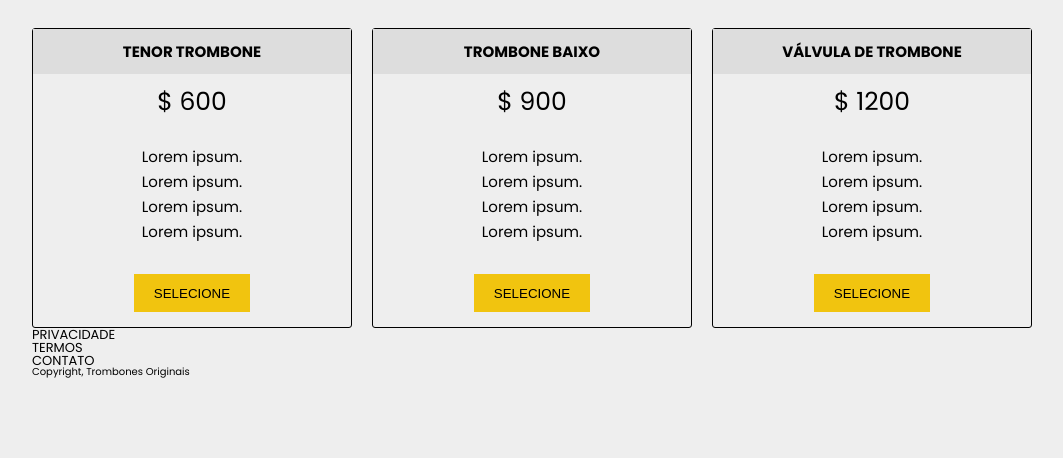
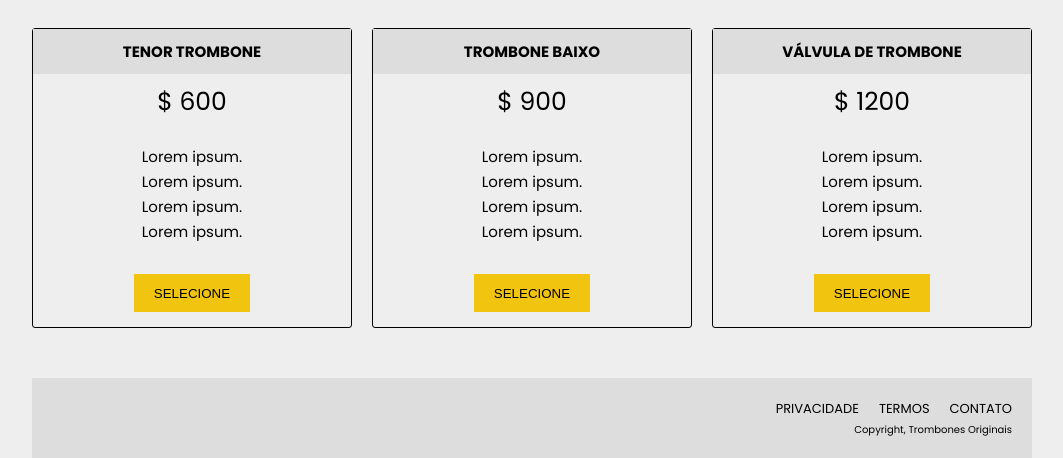
Before and after one commit to BarbosaAugusto/landing-page-product-certification-project, a plain HTML site: page index.html in a window 1280 px wide. Shown: the part 1012-1470 px from the top of the page, without its empty margins (108-1171 px from the left). Before the commit the page ends 1391 px from the top, so only its background shows below. Drawn offline with Linux system fonts and the light colour scheme.

Commit message:
style: estilizar o footer

```diff
--- a/styles.css
+++ b/styles.css
@@ -1,7 +1,9 @@
 :root {
     --cor-de-fundo: #eee;
+    --cor-de-fundo-elementos: #ddd;
     --fonte-principal: 'Poppins', sans-serif;
     --cor-da-fonte-principal: #000;
+
 }
 
 *, ::before, ::after {/*26.Selecionando todos os elementos*/
@@ -167,7 +169,7 @@ a {
 }
 
 .item-titulo {
-    background-color: #ddd;
+    background-color: var(--cor-de-fundo-elementos);
     width: 100%;
     color: var(--cor-da-fonte-principal);
     padding: 15px 0;
@@ -200,3 +202,26 @@ a {
     text-transform: uppercase;
     cursor: pointer;
 }
+
+#footer {
+    background-color: var(--cor-de-fundo-elementos);
+    width: 100%;
+    display: flex;
+    flex-direction: column;
+    align-items: flex-end;
+    justify-content: center;
+    height: 80px;
+    gap: 10px;
+    padding: 0 20px;
+    margin-top: 50px;
+}
+
+#footer ul {
+    display: flex;
+    flex-direction: row;
+    gap: 0 20px;
+}
+
+#footer span {
+    font-size: 1.rem;
+}
```
